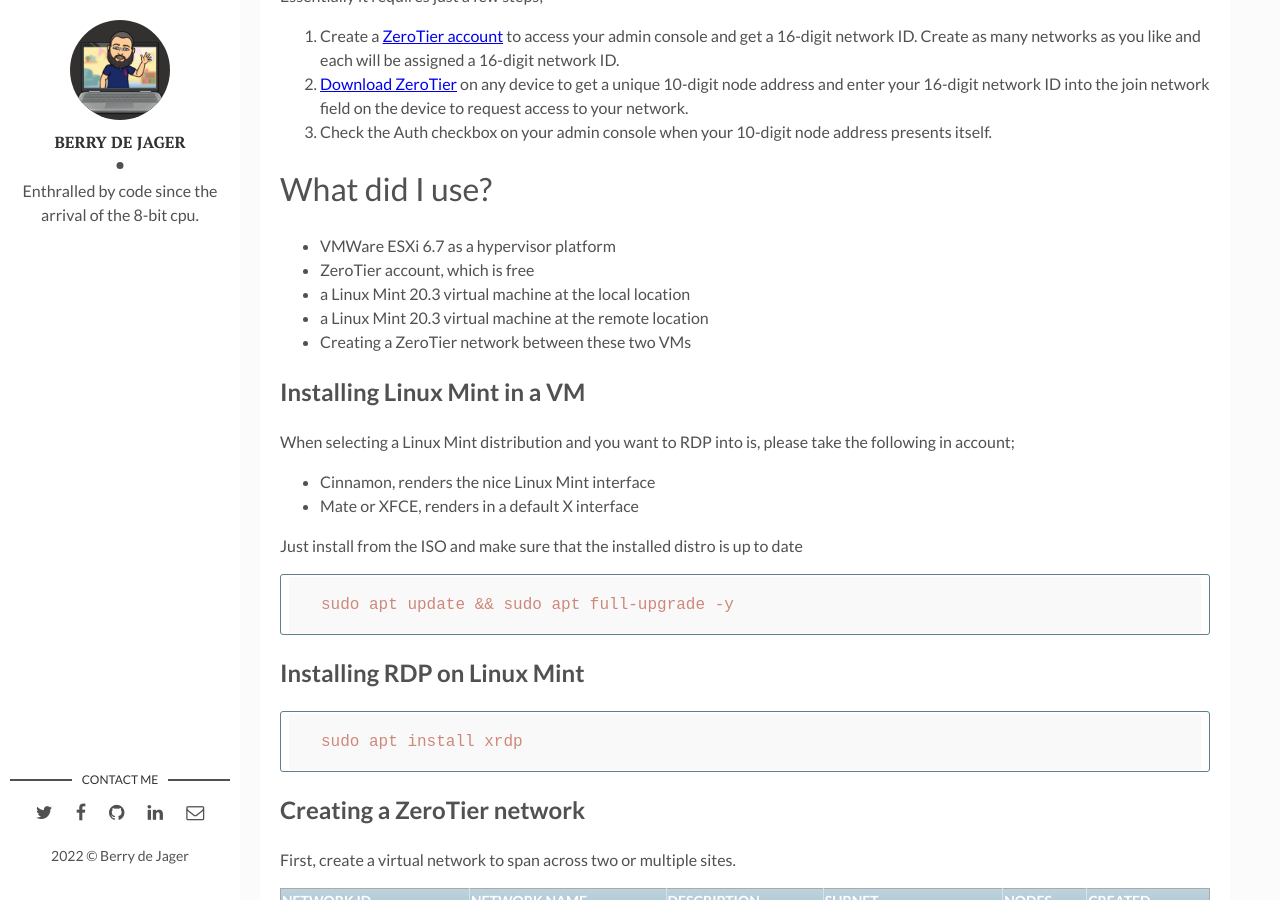
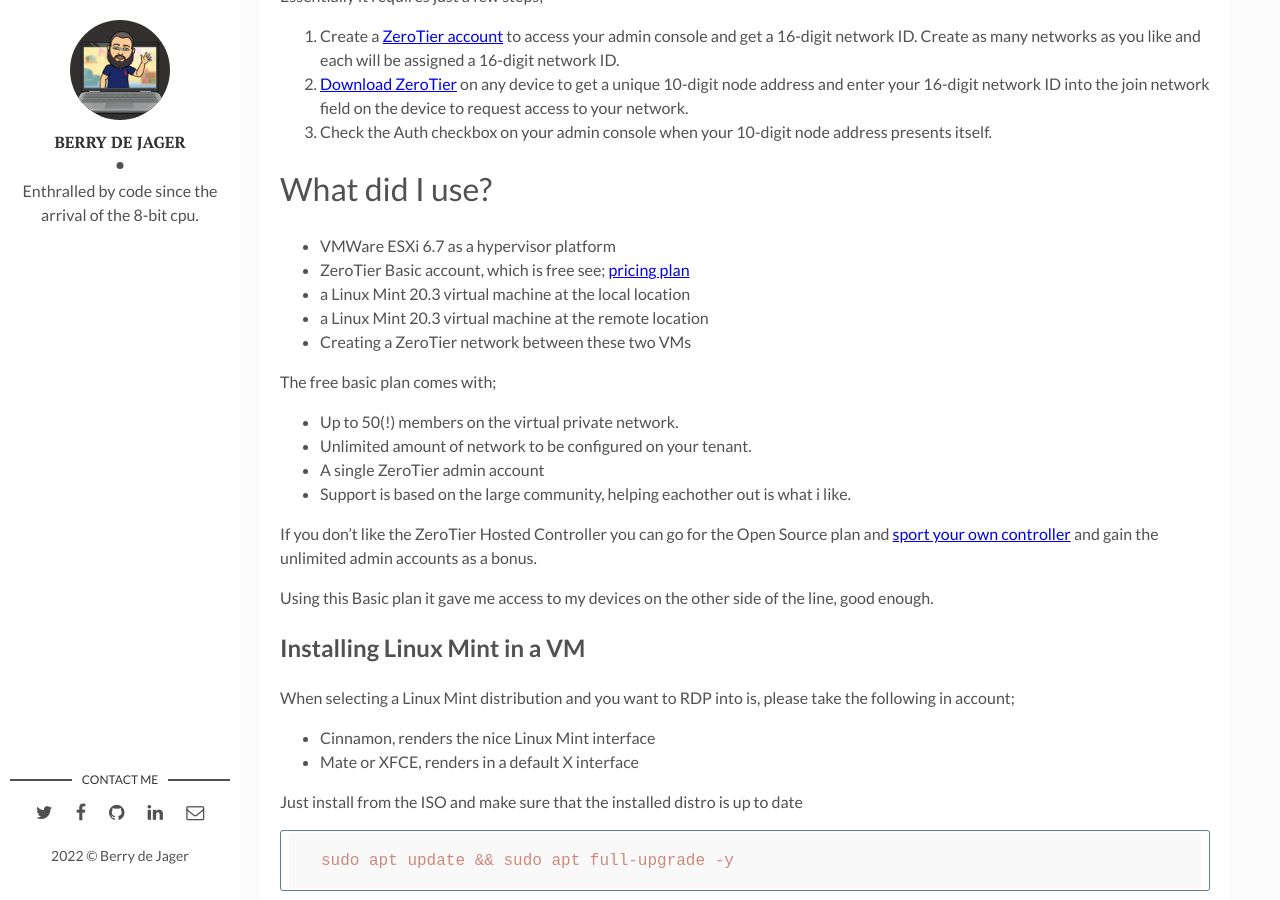
Before and after one commit to berrydejager/code, a Jekyll site: the page built from _posts/2022-04-02-Bye-VPN-Hello-ZeroTier.markdown, in a window 1280 px wide and 900 px high, scrolled down 2274 px. Built offline with Jekyll 4.4.1, drawn with Linux system fonts in a browser that asks for light colours.

Commit message:
Update 2022-04-02-Bye-VPN-Hello-ZeroTier.markdown

```diff
--- a/_posts/2022-04-02-Bye-VPN-Hello-ZeroTier.markdown
+++ b/_posts/2022-04-02-Bye-VPN-Hello-ZeroTier.markdown
@@ -43,13 +43,26 @@
 2. [Download ZeroTier](https://www.zerotier.com/download/) on any device to get a unique 10-digit node address and enter your 16-digit network ID into the join network field on the device to request access to your network.
 3. Check the Auth checkbox on your admin console when your 10-digit node address presents itself.
 
+
+
 # What did I use?
 
 * VMWare ESXi 6.7 as a hypervisor platform
-* ZeroTier account, which is free
+* ZeroTier Basic account, which is free see; [pricing plan](https://www.zerotier.com/pricing/)
 * a Linux Mint 20.3 virtual machine at the local location
 * a Linux Mint 20.3 virtual machine at the remote location
 * Creating a ZeroTier network between these two VMs
+
+The free basic plan comes with;
+
+* Up to 50(!) members on the virtual private network.
+* Unlimited amount of network to be configured on your tenant.
+* A single ZeroTier admin account
+* Support is based on the large community, helping eachother out is what i like.
+
+If you don't like the ZeroTier Hosted Controller you can go for the Open Source plan and [sport your own controller](https://docs.zerotier.com/self-hosting/network-controllers/) and gain the unlimited admin accounts as a bonus.
+
+Using this Basic plan it gave me access to my devices on the other side of the line, good enough.
 
 ## Installing Linux Mint in a VM
 
```
